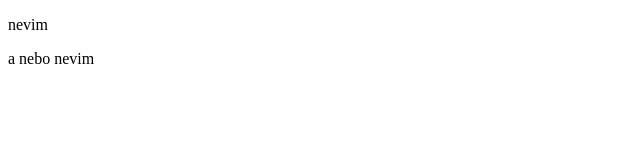
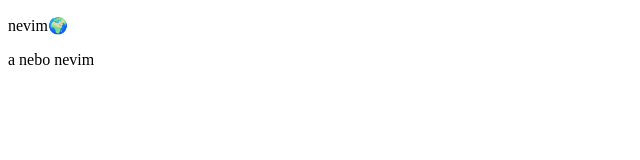
Before and after one commit to TheCubiq/portfolio-ish, a plain HTML site: page anebonevim/index.html in a window 1280 px wide. Shown: the full height of the page, 0-640 px from the left. Drawn offline with Linux system fonts and the light colour scheme.

Commit message:
🔧 mozna trosku
nevim

```diff
--- a/anebonevim/index.html
+++ b/anebonevim/index.html
@@ -16,10 +16,14 @@
         /* empty */
         /* give it a sec */
     }
+
+    body > p::before {
+        content: attr(it);
+    }
 </style>
 
 <body>
-    <p>nevim</p>
+    <p it="nevim">🌍</p>
     <to-co-vis>a nebo nevim</to-co-vis>
 </body>
 
@@ -46,7 +50,10 @@
 
     const ANSWER = document.querySelector("body > p")
 
-    ANSWER.innerHTML = everything()
+    console.log(ANSWER);
+
+    // ANSWER.innerHTML = everything()
+    ANSWER.attributes.getNamedItem("it") = "everything()"
 
     // my fav book is
 </script>
```
